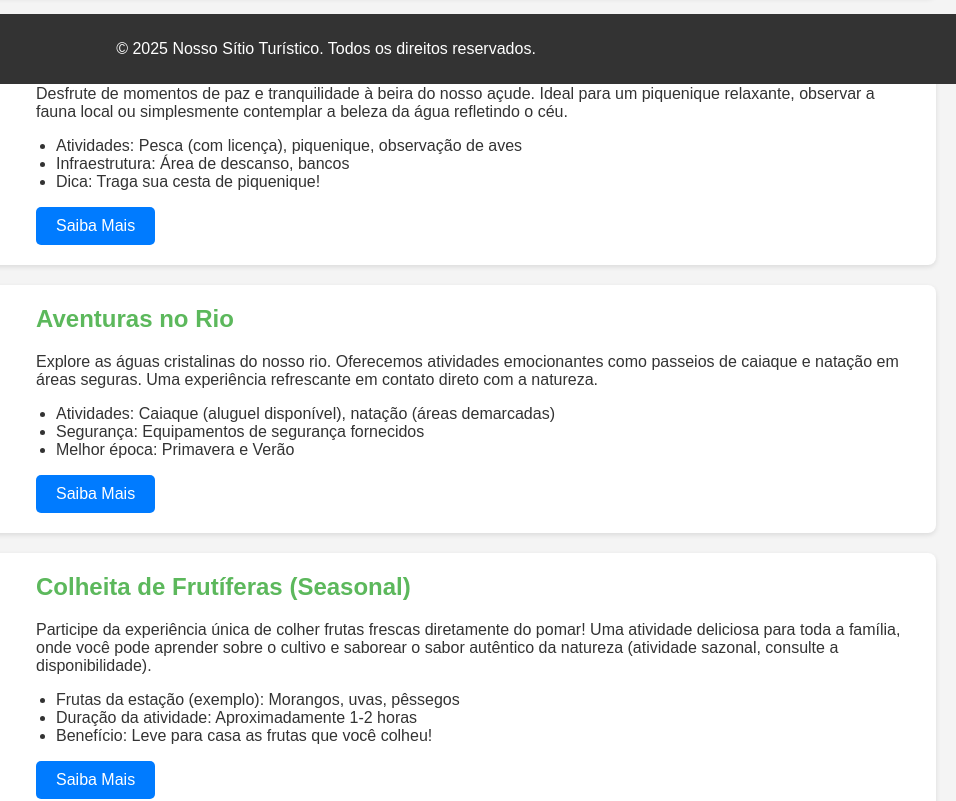
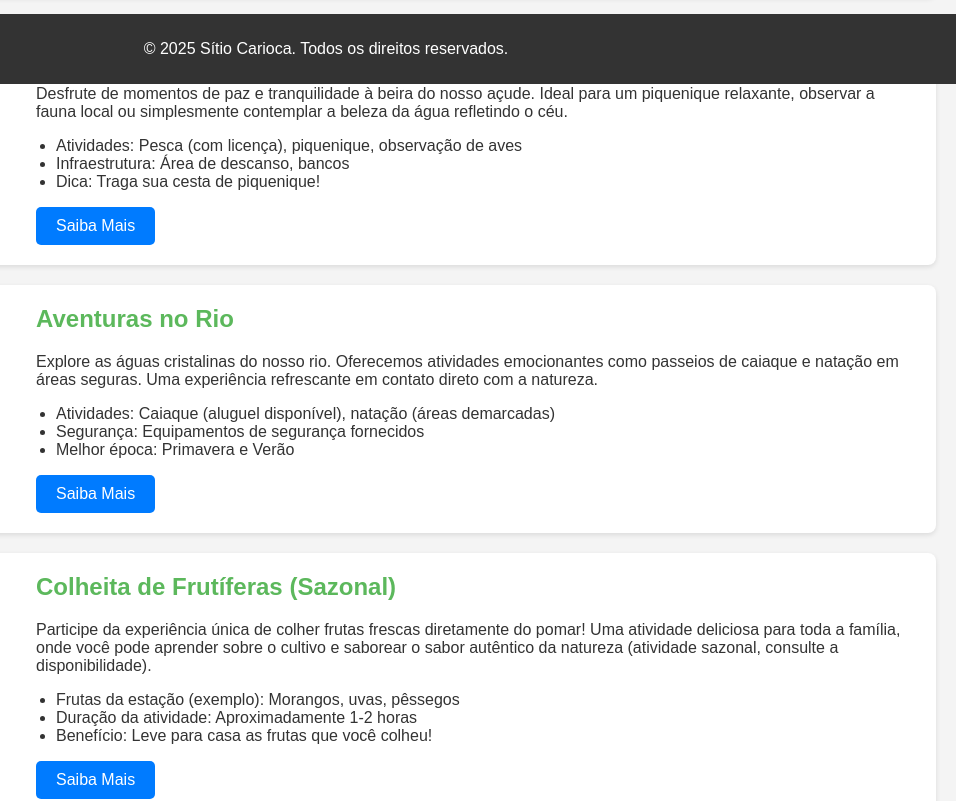
Before and after one commit to JCesarA/sitiocarioca, a plain HTML site: page index.html in a window 1280 px wide. Shown: the part 716-1517 px from the top of the page, 324-1280 px from the left. Drawn offline with Linux system fonts and the light colour scheme.

Commit message:
Update index.html

```diff
--- a/index.html
+++ b/index.html
@@ -63,7 +63,7 @@
         <section id="colheita" class="atividade">
             <img src="imagens/colheita.png" alt="Colheita de frutas frescas">
             <div class="info">
-                <h2>Colheita de Frutíferas (Seasonal)</h2>
+                <h2>Colheita de Frutíferas (Sazonal)</h2>
                 <p>Participe da experiência única de colher frutas frescas diretamente do pomar! Uma atividade deliciosa para toda a família, onde você pode aprender sobre o cultivo e saborear o sabor autêntico da natureza (atividade sazonal, consulte a disponibilidade).</p>
                 <ul>
                     <li>Frutas da estação (exemplo): Morangos, uvas, pêssegos</li>
@@ -84,7 +84,7 @@
     </main>
 
     <footer>
-        <p>&copy; 2025 Nosso Sítio Turístico. Todos os direitos reservados.</p>
+        <p>&copy; 2025 Sítio Carioca. Todos os direitos reservados.</p>
     </footer>
 
     <script src="script.js"></script>
```
